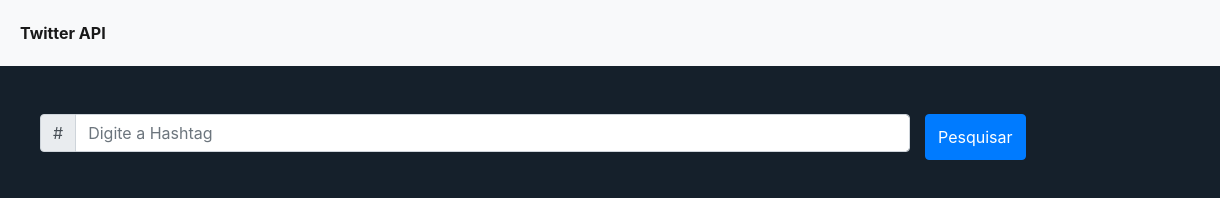
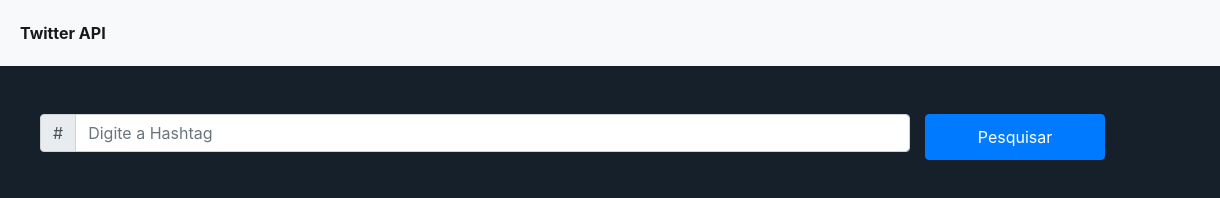
Before and after one commit to IgorCooli/Trabalho_Twitter, a plain HTML site: page index.html in a window 1280 px wide. Shown: the full height of the page, 60-1280 px from the left. Drawn offline with nearby package versions, Linux system fonts and the light colour scheme.

Commit message:
[Edit]_Ajustando botão pesquisar

```diff
--- a/index.html
+++ b/index.html
@@ -49,7 +49,7 @@
                             placeholder="Digite a Hashtag">
                     </div>
                 </div>
-                <button type="button" class="btn btn-primary" onclick="exibirTweets();">Pesquisar</button>
+                <button type="button" class="btn btn-primary col-md-2" onclick="exibirTweets();">Pesquisar</button>
             </div>
         </form>
     </div>
```
